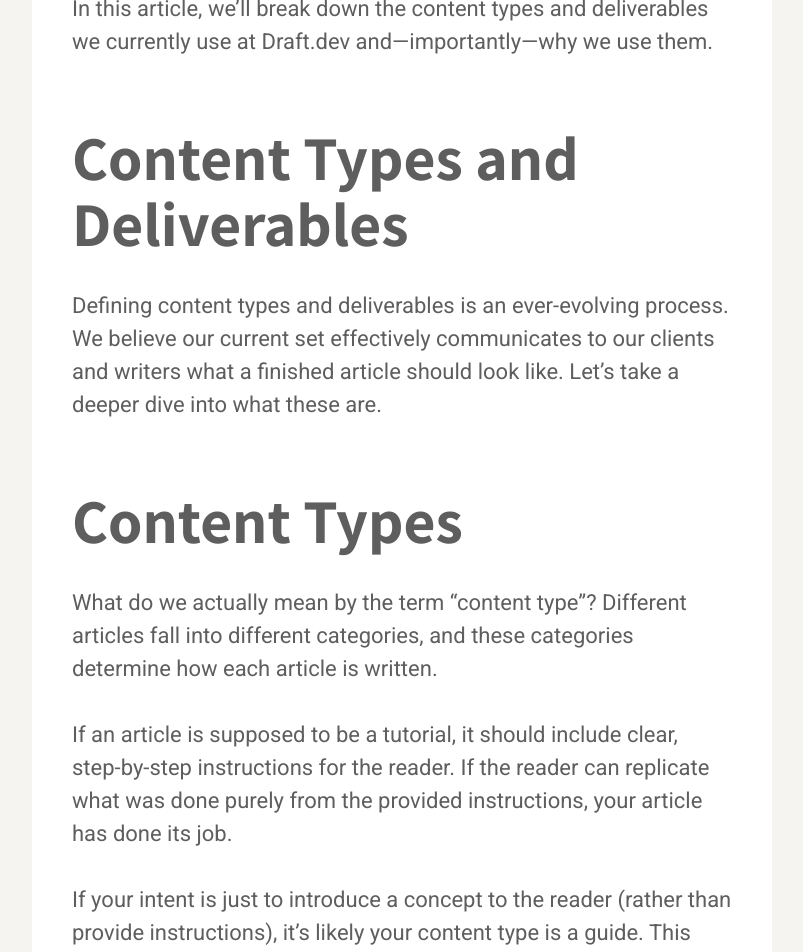
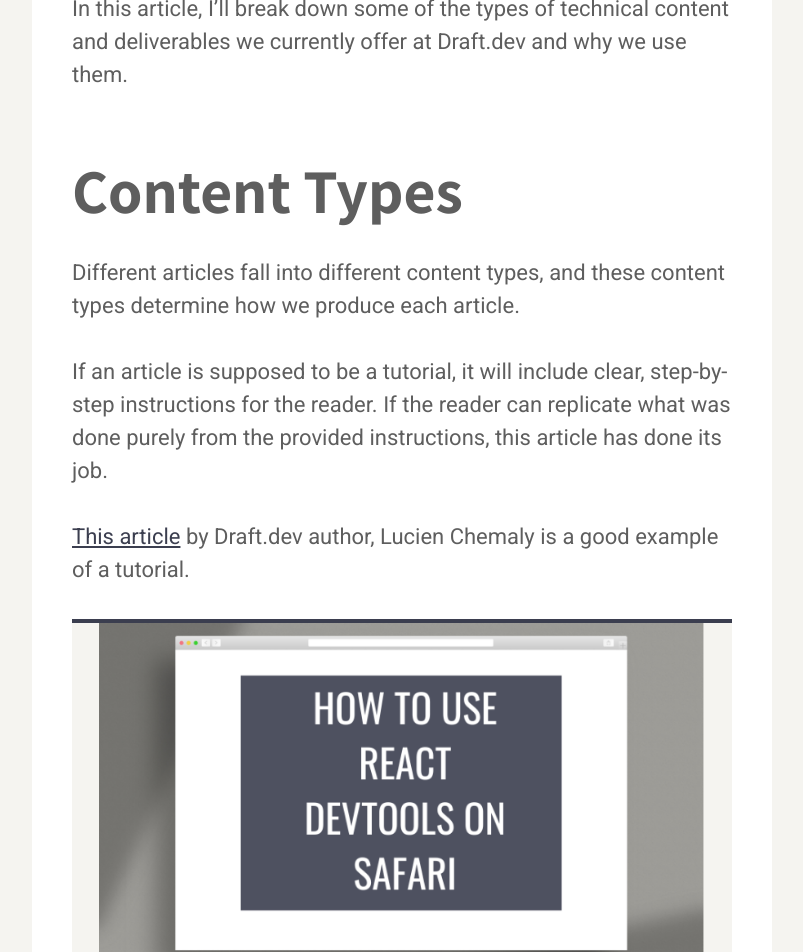
Before and after one commit to karllhughes/learn, a Jekyll site: the page built from _posts/2021-08-20-content-types-and-deliverables-what-are-they.md, in a window 1280 px wide and 1400 px high, scrolled down 1322 px. Shown: the top 952 px of the window, without its empty margins (238-1041 px from the left). Built offline with Jekyll 4.4.1, drawn with Linux system fonts in a browser that asks for light colours; a script that is not in the unit is left out; some of the changed text lies outside the part shown.

Commit message:
Update Posts “2021-08-20-content-types-and-deliverables-what-are-they”

```diff
--- a/_posts/2021-08-20-content-types-and-deliverables-what-are-they.md
+++ b/_posts/2021-08-20-content-types-and-deliverables-what-are-they.md
@@ -1,84 +1,81 @@
 ---
 layout: post
 title: "Content Types And Deliverables: What Are They?"
-description: Importance of content types and deliverables
+description: Understand various technical content formats and their associated deliverables.
 categories: processes
 cta: Call
-author: kasper
-date: 2021-08-20T17:33:03.132Z
+author: karl
+date: 2024-04-18T12:00:33.598Z
 img: /assets/posts/zimmtiy.jpeg
 ---
-Draft.dev is a [content creation agency](https://draft.dev/learn/content-creation-agency), meaning process optimization is critical to our success. But process optimization isn’t just about efficient growth. It helps us to deliver consistent quality material for our clients, and ensures the smooth running of our day-to-day operations.
+Draft.dev creates [technical content for dozens of developer tools companies](https://draft.dev/learn/technical-content) , so process optimization is critical for our success. But process optimization isn’t just about being more efficient. It also helps us deliver consistently high-quality content to our clients, and allows us to bring on new clients more quickly.
 
 Defining what content type a specific article will be—and what deliverables clients can expect to receive as a result—is a key component of this process.
 
-In this article, we’ll break down the content types and deliverables we currently use at Draft.dev and—importantly—why we use them.
-
-## Content Types and Deliverables
-
-Defining content types and deliverables is an ever-evolving process. We believe our current set effectively communicates to our clients and writers what a finished article should look like. Let’s take a deeper dive into what these are.
+In this article, I’ll break down some of the types of technical content and deliverables we currently offer at Draft.dev and why we use them.
 
 ## Content Types
 
-What do we actually mean by the term “content type”? Different articles fall into different categories, and these categories determine how each article is written.
+Different articles fall into different content types, and these content types determine how we produce each article.
 
-If an article is supposed to be a tutorial, it should include clear, step-by-step instructions for the reader. If the reader can replicate what was done purely from the provided instructions, your article has done its job.
+If an article is supposed to be a tutorial, it will include clear, step-by-step instructions for the reader. If the reader can replicate what was done purely from the provided instructions, this article has done its job.
 
-If your intent is just to introduce a concept to the reader (rather than provide instructions), it’s likely your content type is a guide. This could be a high-level overview of a technology, representing a suitable starting point for the reader to begin learning.
+[This article](https://draft.dev/learn/how-to-use-react-devtools-in-safari) by Draft.dev author, Lucien Chemaly is a good example of a tutorial.
 
-Broadly, the content type sets the overall tone of an article. Content type helps the writer to understand what perspective they should write from. They also help to set client expectations; if a content type has been agreed, there will be no surprises upon article delivery. You can read more about the specific content types we use on our [Content Types](https://draft.dev/content-types) page.
+![Technical blog post about How to Use React DevTools in Safari](/assets/posts/image-content-types-deliverables-1.png "How to Use React DevTools in Safari")
+
+On the other hand, articles that are meant to introduce a concept to the reader (rather than provide instructions), are considered “guides.” These might be high-level overviews of a technology or collections of best practices for specific types of work.
+
+This article on [technical documentation best practices](https://draft.dev/learn/documentation-best-practices-for-developer-tools) by our writer, James Walker, is a good example of a guide.
+
+![Technical blog post about Documentation Best Practices for Developer Tools](/assets/posts/image-content-types-deliverables-2.png "Documentation Best Practices for Developer Tools")
+
+Knowing what type of content each piece is meant to be helps the writer understand the goals of the piece, and it helps us set accurate client expectations. You can read more about the specific content types we use on our [Content Types](https://draft.dev/content-types) page.
 
 <!-- signup -->
 
 ## Deliverables
 
-While content type helps set the overall article tone, content deliverables define the actual contents of the article. We currently select from the following options when defining content deliverables:
+While content types help set the overall article tone and structure, the deliverables define the actual pieces of work that come with the article.
 
-* screenshots
-* stock image
-* rough architecture diagram
-* code samples
-* GitHub repository
+We currently offer one or more of the following options when defining content deliverables:
 
-It’s important to note that articles can often contain more than one of the above items.
+* Screenshots
+* Stock images
+* Rough architecture diagrams
+* Code samples
+* Demo application in a GitHub repository
 
-For example, tutorials often include both screenshots and code samples. For a guide, you may only want to use a stock image. It’s all about efficiently communicating to your client and writer what should be included. Let’s break down some specific content deliverables.
+Typically, articles will use 2-3 of these deliverables. For example, tutorials often include screenshots and code samples, while guides might have an architecture diagram and a stock image. It’s all about efficiently communicating what should be included.
+
+Let’s break down some specific content deliverables.
 
 ### Screenshots
 
 Screenshots shine when text can’t explain what’s going on, or when a text-based explanation would be too complicated to read. If you’re comparing five different performance testing tools for an article, screenshots would help the reader to distinguish different sections.
 
-Imagine you’re writing a tutorial where you’re teaching the reader to place four buttons in a grid on the screen. You *could* just include code samples since if the reader copies that code they’ll get the desired result. But oftentimes readers aren’t just copying and pasting your code—they’ll write it themselves as a way of training muscle memory. Including a screenshot of how the buttons should look will let the reader verify if they’re correct.
+Imagine you’re writing a tutorial where you’re teaching the reader to place four buttons in a grid on the screen. You could just include code samples since if the reader copies that code they’ll get the desired result. But oftentimes readers aren’t just copying and pasting your code—they’ll write it themselves as a way of training muscle memory. Including a screenshot of how the buttons should look will let the reader verify if they’re correct.
 
-### Stock Image
+### Stock Images
 
-It doesn’t always make sense to have a screenshot or code samples in an article. This is typically the case for guides or persuasive writing pieces. However, an article without any images or illustrations can sometimes become tedious to read. If that’s the case, we'll ask for a stock image to be included to hook the reader from the beginning.
+It doesn’t always make sense to have a screenshot or code samples in an article. This is typically the case for guides or persuasive writing pieces. However, an article without any images or illustrations can sometimes become tedious to read. If that’s the case, we’ll ask for a stock image to be included to hook the reader from the beginning.
 
-### Rough Architecture Diagram
+### Rough Architecture Diagrams
 
 Writing about some topics can get complicated—fast. This complexity can quickly become too much for the reader, so [rough architecture diagrams](https://draft.dev/learn/how-to-create-diagrams-for-technical-blog-posts) are extremely useful.
 
-As you probably noticed, we specified *rough* diagram. While our talented writers are excellent engineers, they’re typically not illustrators—at least not professionally. If you do want a professionally illustrated diagram included, we can provide that. Reach out to learn more.
+As you probably noticed, we specified rough diagram. While our talented writers are excellent engineers, they’re typically not illustrators—at least not professionally. If you do want a professionally illustrated diagram included, we can provide that. Reach out to learn more.
 
 ### Code Samples
 
 We sometimes ask our writers for code samples. This is common for tutorials where the writer provides step-by-step instructions. In this case, explaining a concept isn’t usually sufficient—we want concrete examples of how something should be written so the reader can replicate it.
 
-### Github Repository
+### Demo Application
 
-In cases where there is substantial code included in an article, we will ask our writers to create a well-organized public Github repository to house the project files involved.
-
+In cases where there is substantial code included in an article, we will ask our writers to create a well-organized public Github repository to house the project files involved. Clients can then fork or transfer the repo to their internal team if they’d like to maintain the project.
 
 ## Why are Content Types and Deliverables Important?
 
-Content types and deliverables significantly help define our expectations for both our writers and clients. While you can certainly run a content creation agency without these concepts, adopting them will allow you to more consistently deliver quality content without sacrificing speed.
+Content types and deliverables significantly help define our expectations for both our writers and clients. Adopting these standard options has allowed us to more consistently deliver quality content without sacrificing speed of delivery.
 
-Some writers are good at persuasive writing but not tutorials, others are the exact opposite. Defining content types and deliverables helps us [assign articles to the writers best suited for them](https://draft.dev/learn/matching-writers), resulting in great content.
-
-## Conclusion
-
-Content types and deliverables are essential when it comes to setting expectations for writers and clients.
-
-If you’re a writer, you should now have more insight on how best to deliver on content outlines. If you’re an existing client, hopefully, you now know how content types and deliverables allow us to create the best content possible for you.
-
-To apply for a freelance writer position, [click here](https://draft.dev/write). If you want to become a client, you can schedule a discovery call by [clicking here](https://draft.dev/call).
+To learn more about working with us at Draft.dev, schedule a discovery call by [clicking here](https://draft.dev/call).
```
Also changed, not shown: assets/posts/image-content-types-deliverables-1.png (added), assets/posts/image-content-types-deliverables-2.png (added).
